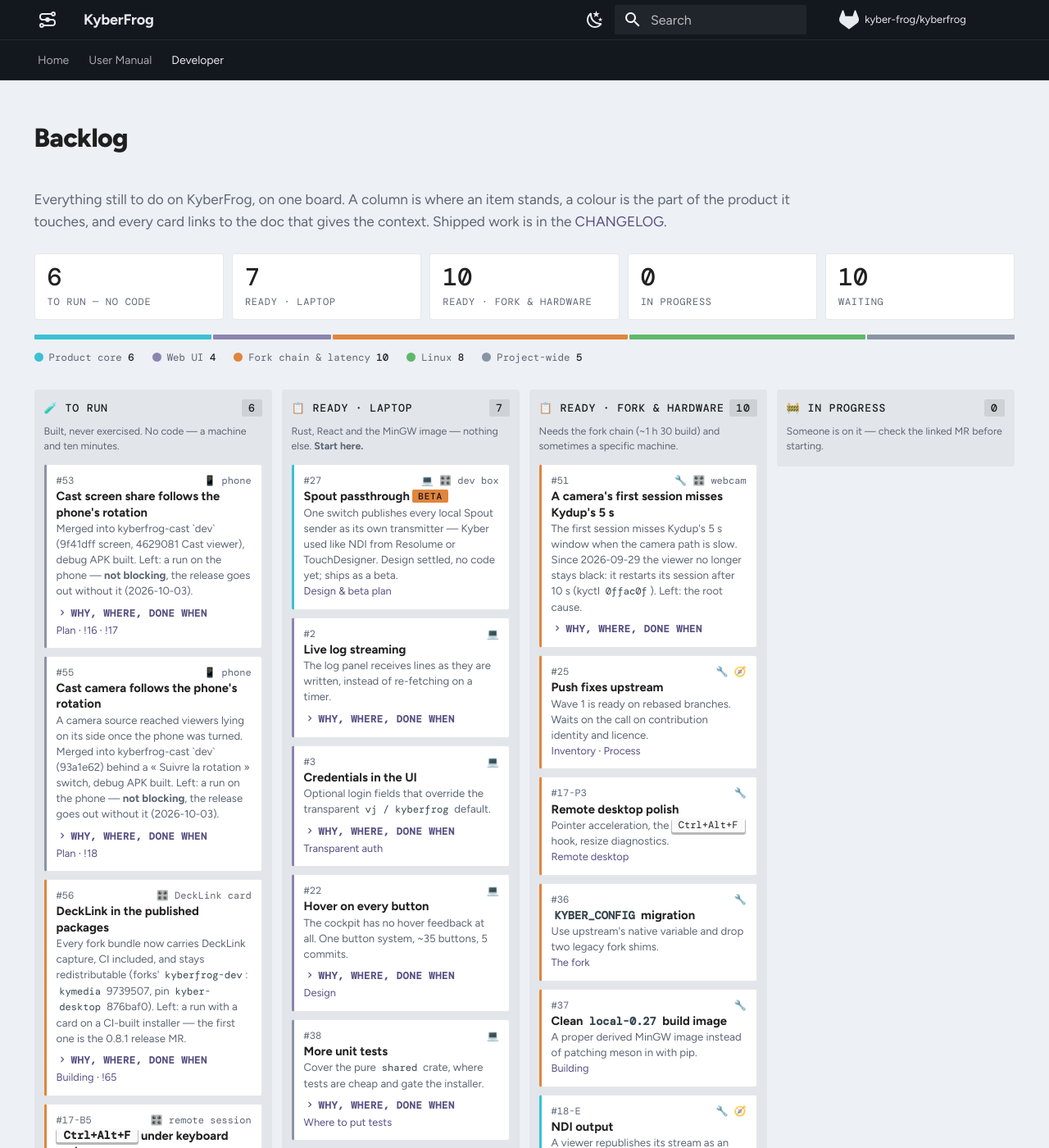
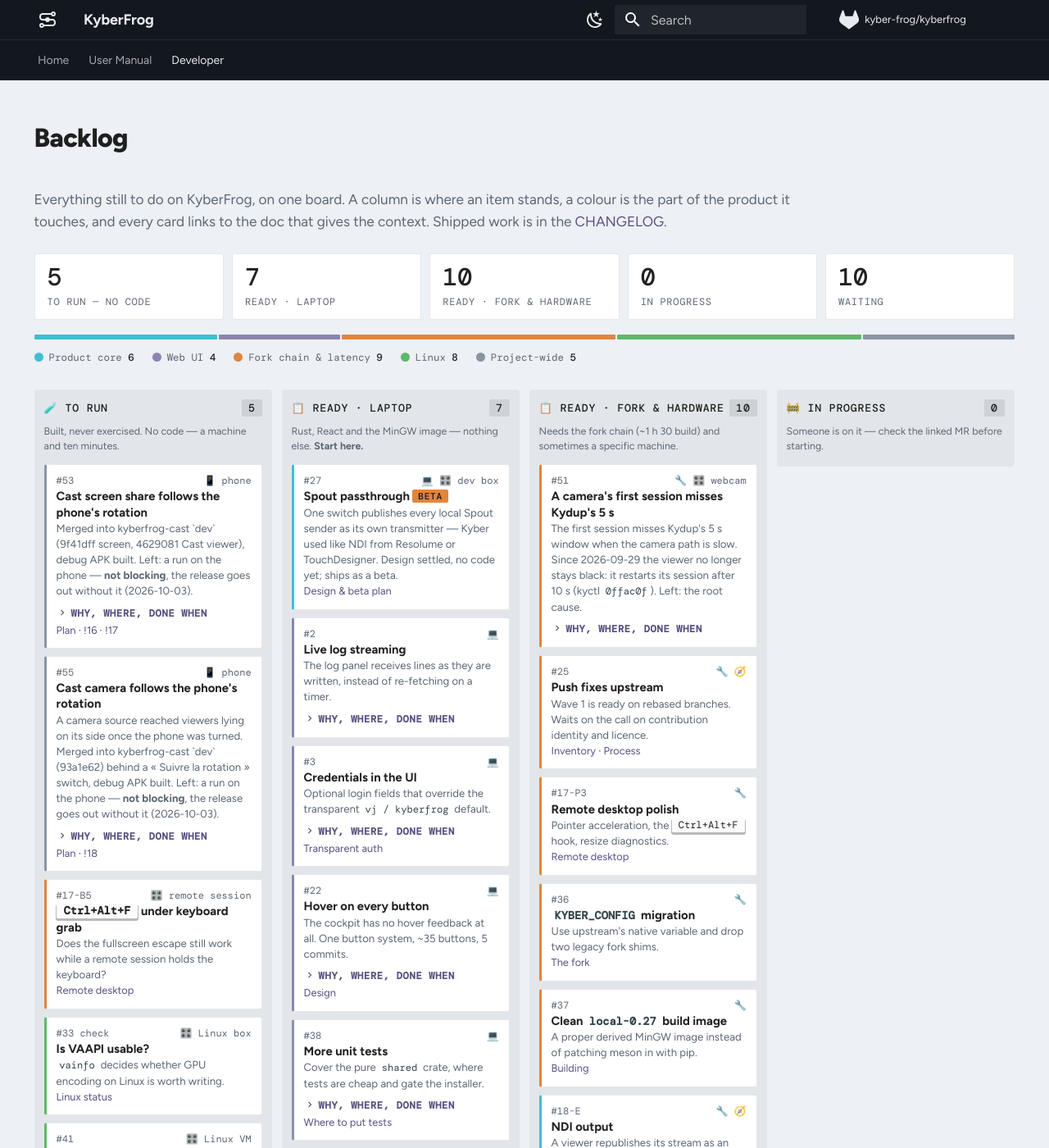
Before and after one commit to CollectiFrog/KyberFrog, an MkDocs documentation site: the page built from docs/dev/backlog.md, in a window 1280 px wide and 1400 px high. Shown: the whole window at 82% size. Built offline with MkDocs 1.6.1 and Material for MkDocs 9.7.7, drawn with Linux system fonts in a browser that asks for light colours; comment, search, counter and statistics services are not loaded; some of the changed text lies outside the part shown.

Commit message:
release: 0.8.1
- CHANGELOG : [Non publié] → [0.8.1] — 2026-10-06, lien de comparaison
  v0.8.0...v0.8.1.
- Backlog : #56 (DeckLink dans les paquets publiés) et #57 (une seule
  instance, port de repli) archivés en 0.8.1 ; la ligne #56 de la file
  de validation reste — le passage avec une vraie carte sur l'installeur
  0.8.1 n'est pas fait. Compteurs : to run 5, fork 9.
- Doc : README et FAQ ne parlent plus d'un bundle DeckLink à construire
  soi-même ; ancre morte building.md#sous-windows-52 de l'archive #52
  remplacée par #decklink-dans-le-bundle-56.

Co-Authored-By: Claude Opus 5.5 <noreply@anthropic.com>

```diff
--- a/docs/dev/backlog.md
+++ b/docs/dev/backlog.md
@@ -12,7 +12,7 @@ card links to the doc that gives the context. Shipped work is in the
 <a href="https://gitlab.com/kyber-frog/kyberfrog/-/blob/main/CHANGELOG.md">CHANGELOG</a>.</p>
 
 <div class="kf-stats">
-  <a class="kf-stat" href="#col-run"><b>6</b><span>to run — no code</span></a>
+  <a class="kf-stat" href="#col-run"><b>5</b><span>to run — no code</span></a>
   <a class="kf-stat" href="#col-laptop"><b>7</b><span>ready · laptop</span></a>
   <a class="kf-stat" href="#col-fork"><b>10</b><span>ready · fork &amp; hardware</span></a>
   <a class="kf-stat" href="#col-progress"><b>0</b><span>in progress</span></a>
@@ -21,11 +21,11 @@ card links to the doc that gives the context. Shipped work is in the
 
 <div class="kf-areas">
   <div class="kf-areabar" aria-hidden="true">
-    <i class="kf-core" style="flex-grow:6"></i><i class="kf-ui" style="flex-grow:4"></i><i class="kf-fork" style="flex-grow:10"></i><i class="kf-linux" style="flex-grow:8"></i><i class="kf-proj" style="flex-grow:5"></i>
+    <i class="kf-core" style="flex-grow:6"></i><i class="kf-ui" style="flex-grow:4"></i><i class="kf-fork" style="flex-grow:9"></i><i class="kf-linux" style="flex-grow:8"></i><i class="kf-proj" style="flex-grow:5"></i>
   </div>
   <a class="kf-core" href="#product-core-emission-and-reception">Product core <b>6</b></a>
   <a class="kf-ui" href="#web-ui">Web UI <b>4</b></a>
-  <a class="kf-fork" href="#fork-chain-and-latency">Fork chain &amp; latency <b>10</b></a>
+  <a class="kf-fork" href="#fork-chain-and-latency">Fork chain &amp; latency <b>9</b></a>
   <a class="kf-linux" href="#linux">Linux <b>8</b></a>
   <a class="kf-proj" href="#project-wide">Project-wide <b>5</b></a>
 </div>
@@ -33,7 +33,7 @@ card links to the doc that gives the context. Shipped work is in the
 <div class="kf-board" markdown>
 
 <section class="kf-col" id="col-run" markdown>
-<header class="kf-col-head"><span>🧪 To run</span><b>6</b></header>
+<header class="kf-col-head"><span>🧪 To run</span><b>5</b></header>
 <p class="kf-col-note">Built, never exercised. No code — a machine and ten minutes.</p>
 
 <div class="kf-card kf-proj" id="item-53" markdown>
@@ -80,32 +80,6 @@ positions, and the switch off keeps the picture portrait.
 
 </details>
 <p class="kf-card-links" markdown="span">[Plan](plan-cast-rotation.md) · [!18](https://gitlab.com/Kyber-Frog/kyberfrog-cast/-/merge_requests/18)</p>
-</div>
-
-<div class="kf-card kf-fork" id="item-56" markdown>
-<p class="kf-card-head"><span>#56</span><span>🎛️ DeckLink card</span></p>
-<p class="kf-card-title">DeckLink in the published packages</p>
-<p class="kf-card-what">Every fork bundle now carries DeckLink capture, CI included, and stays redistributable (forks' <code>kyberfrog-dev</code>: <code>kymedia</code> 9739507, pin <code>kyber-desktop</code> 876baf0). Left: a run with a card on a CI-built installer — the first one is the 0.8.1 release MR.</p>
-<details class="kf-more" markdown>
-<summary>Why, where, done when</summary>
-
-**Why** the 0.8.0 packages could not see a DeckLink card: FFmpeg files
-`decklink` under *nonfree*, so only a local, unpublishable bundle had it. That
-2017 call rested on the SDK licence agreement; the current one (SDK 16.0,
-clause 0.1) exempts the SDK's `include` folders from its restrictions, and OBS
-and VLC ship DeckLink in GPL builds on that basis.
-
-**Where** fork `kymedia` only: SDK 16.0 headers vendored in
-`subprojects/packagefiles/ffmpeg/decklink-sdk/` (Windows headers pre-generated
-by `widl`), FFmpeg patch `0020` moving `decklink` out of the nonfree list,
-`decklink` enabled by default. Nothing changes in KyberFrog's code.
-
-**Done when** the release installer, with Desktop Video installed, lists the
-card under *Boîtier de capture* and a viewer receives its HDMI input; the
-bundled `ffmpeg -L` says *GPL version 2 or later*.
-
-</details>
-<p class="kf-card-links" markdown="span">[Building](building.md#decklink-dans-le-bundle-56) · [!65](https://gitlab.com/Kyber-Frog/KyberFrog/-/merge_requests/65)</p>
 </div>
 
 <div class="kf-card kf-fork" markdown>
@@ -520,7 +494,7 @@ honest status elsewhere on the board.
 | #41 | Linux viewer: `--display-idx` picks the right screen. *(Fullscreen passed on 2026-09-26: 1280×800 at +0+0, `_NET_WM_STATE_FULLSCREEN`, on a Debian 13 / Xfce VM.)* | an emitter with 2 screens — a second VirtualBox monitor, or the Windows PC with a firewall rule for its `kycontroller` | the screen shown matches the index picked |
 | #53 | *(not blocking the release)* KyberFrog Cast debug APK (dev): share the screen, viewer fullscreen, turn the phone both ways, ten times | the phone + a fullscreen viewer | landscape full frame, no new consent prompt, no freeze; kyclient log shows `Display list updated` at the new size |
 | #55 | *(not blocking the release)* Same APK: back then front camera, the four positions, then « Suivre la rotation » off | the phone + a viewer | upright picture in all four positions (upside down in landscape = flip the device term's sign in `rotationValue()`); switch off keeps portrait |
-| #56 | A CI-built installer (the release MR's): Desktop Video installed, a DeckLink card listed under *Boîtier de capture*, its HDMI input reaching a viewer | Windows + a DeckLink card + an HDMI source | listed / captured, and the first line of the bundled `ffmpeg -L` |
+| #56 | *(shipped in 0.8.1, see the [archive](backlog-archive.md))* The 0.8.1 installer: Desktop Video installed, a DeckLink card listed under *Boîtier de capture*, its HDMI input reaching a viewer | Windows + a DeckLink card + an HDMI source | listed / captured, and the first line of the bundled `ffmpeg -L` |
 
 Once a line here is done, tick it off the board and — if it changes a state —
 move the item. Nothing else on this page depends on writing code to be true.
@@ -558,7 +532,6 @@ move the item. Nothing else on this page depends on writing code to be true.
 | #17-P2 | Vertical-screen rotation (GPU transpose) | ⏳ blocked | 🎛️ **a vertical screen** + 🔧 ~1 h 30 | root cause is already traced — this needs the hardware, not the analysis | [plan](plan-remote-desktop.md) |
 | #17-P3 | Pointer acceleration, `Ctrl+Alt+F`, resize diagnostics | 📋 ready | 🔧 | — | [plan](plan-remote-desktop.md) |
 | #25 | Reduce fork divergence, push fixes upstream | 📋 ready | 🔧 + 🧭 operator | wave 1 is prepared on rebased branches (the lavd series, X/Y scale, fractional deltas, 0×0 sources) — based on 0.27, to rebase onto 0.28.0 like the chain (2026-09-25). Before the MRs: a validation build, the GitLab fork relation, and the operator's call on contribution identity and licence. There is **no FFmpeg or VLC (C) divergence at all** | [inventory](audit-fork-chain.md) · [process](plans-fork-restructure.md#remontee-amont-25) |
-| #56 | DeckLink in the published packages | 🧪 to run | 🎛️ DeckLink card | the release installer lists the card and captures it, `ffmpeg -L` says GPL — fork `kymedia` 9739507 on `kyberfrog-dev`, pin 876baf0 | [card](#item-56) |
 | #51 | A camera's first session misses Kydup's 5 s ready window | 📋 ready | 🔧 + 🎛️ webcam | the first session of a pinned webcam reaches the viewer ten restarts in a row — longer `OUTPUT_READY_TIMEOUT`, or no full enumeration for a pinned camera. **Mitigated 2026-09-29**: a viewer whose player has not started 10 s after its session started restarts the session (kyctl `0ffac0f`), so a missed window costs ~10 s instead of a black screen for good — seen with a fresh install's first kyclient (player up 5.6 s after the session) | [card](#item-51) |
 | #36 | Migrate `KYBER_CONFIG_PATH` → `KYBER_CONFIG` | 📋 ready | 🔧 | upstream 0.27 implements it natively; the two legacy shims can then be dropped | — |
 | #49 | Software encode throughput on the Pi 5 (x264 threads, UYVY → NV12) | 📋 ready | 🔧 + 🎛️ Pi 5 **with a heatsink** | 1080p60 C790 at ≥ 59.5 fps for 10 min, zero capture drops, latency measured. First stream (2026-09-26): ~32 fps, x264 on 2 threads (txproto `encode.c`) | [card](#item-49) |
```
Also changed, not shown: CHANGELOG.md (+2 -1 lines), README.md (+1 -1 lines), docs/dev/backlog-archive.md (+3 -2 lines), docs/user/faq.md (+2 -2 lines).
